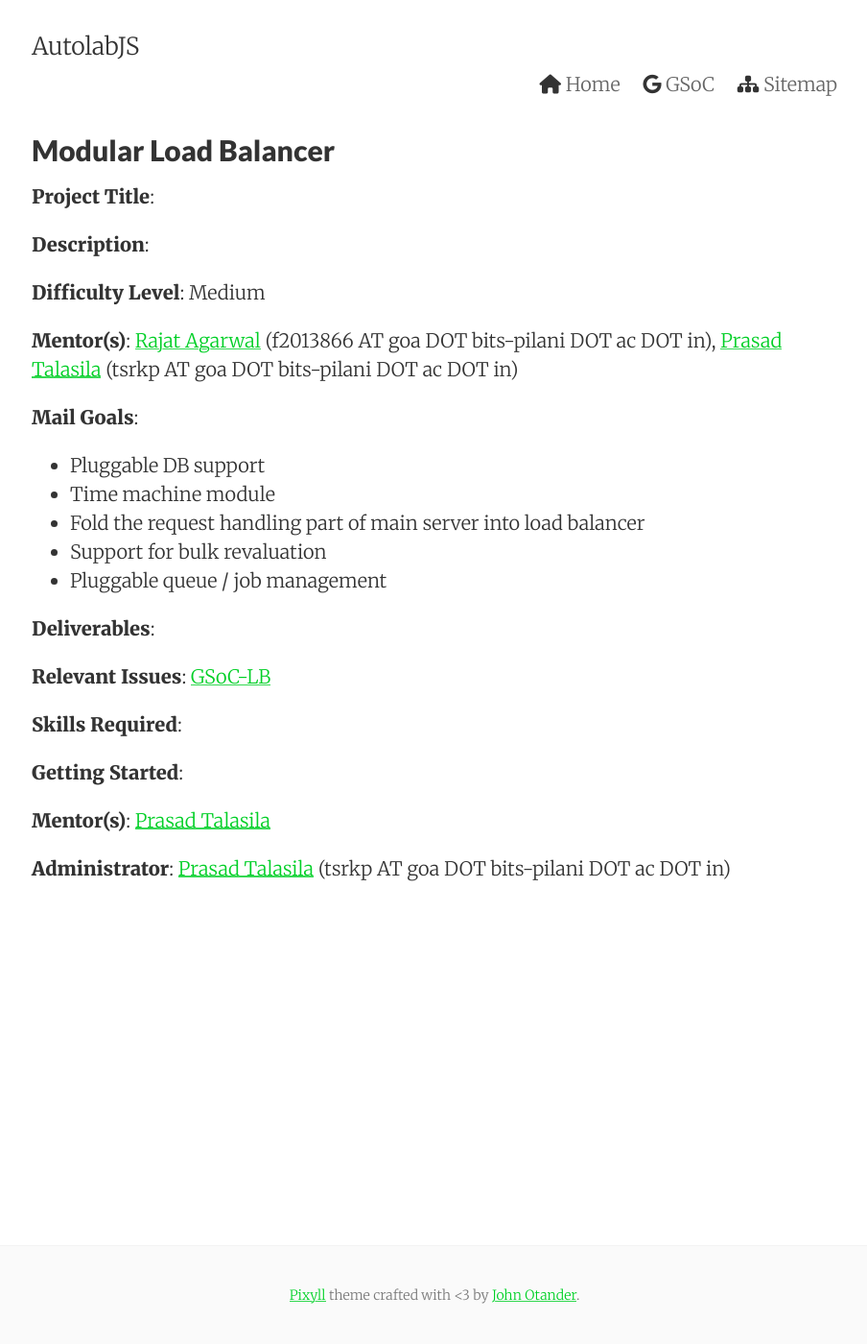
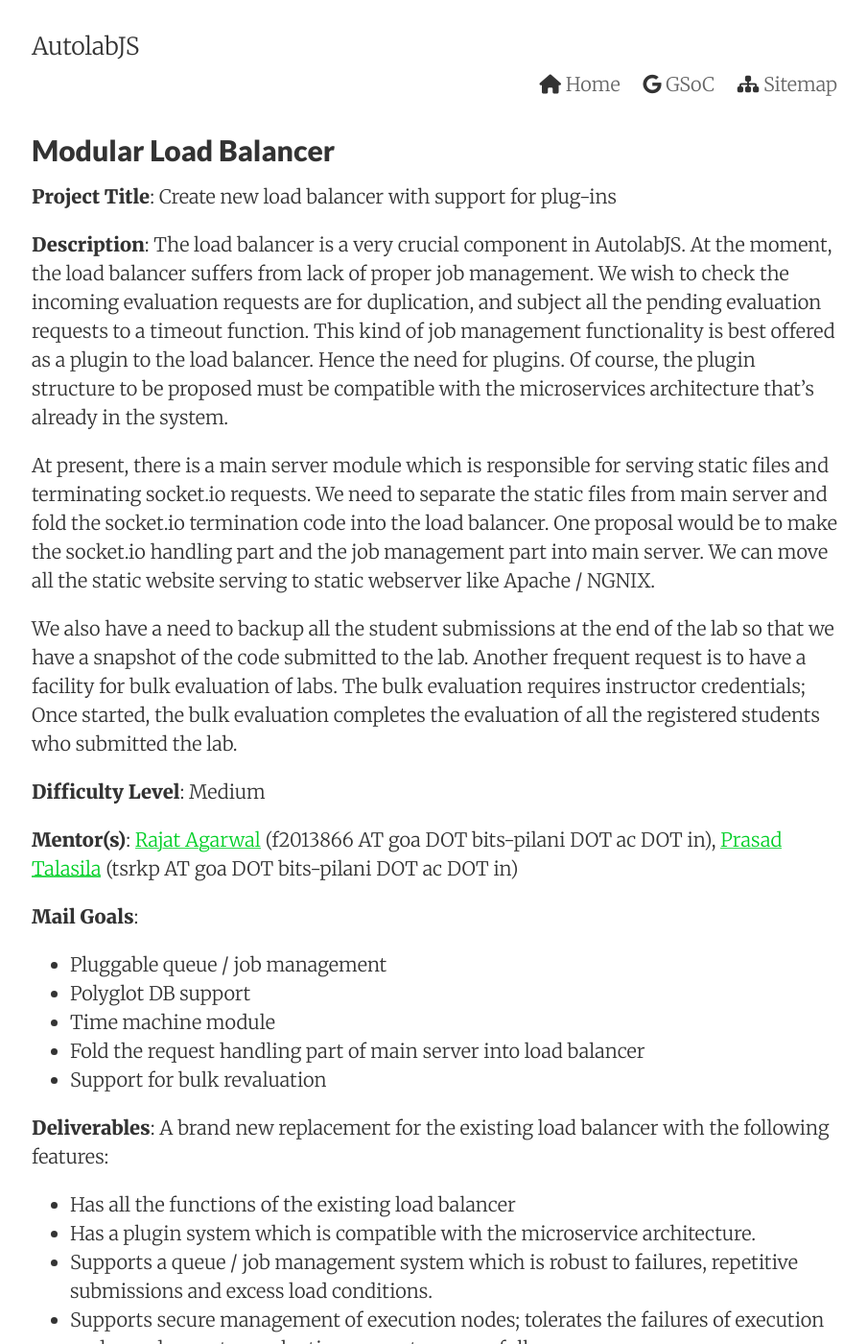
Before and after one commit to AutolabJS/autolabjs.github.io, a Jekyll site: the page built from pages/projects/load_balancer/load_balancer.md, in a window 1280 px wide and 1400 px high. Shown: the whole window at 96% size, without its empty margins (187-1091 px from the left). Built offline with Jekyll 4.4.1, drawn with Linux system fonts in a browser that asks for light colours; nearby versions of some CDN libraries; some of the changed text lies outside the part shown.

Commit message:
updates the load balancer project page

```diff
--- a/pages/projects/load_balancer/load_balancer.md
+++ b/pages/projects/load_balancer/load_balancer.md
@@ -4,29 +4,44 @@ title: Modular Load Balancer
 permalink: /gsoc/lb/
 tags: gsoc load balancer
 ---
-**Project Title**:
+**Project Title**: Create new load balancer with support for plug-ins
 
-**Description**:
+**Description**: The load balancer is a very crucial component in AutolabJS. At the moment, the load balancer suffers from lack of proper job management. We wish to check the incoming evaluation requests are for duplication, and subject all the pending evaluation requests to a timeout function. This kind of job management functionality is best offered as a plugin to the load balancer. Hence the need for plugins. Of course, the plugin structure to be proposed must be compatible with the microservices architecture that's already in the system.
+
+At present, there is a main server module which is responsible for serving static files and terminating socket.io requests. We need to separate the static files from main server and fold the socket.io termination code into the load balancer. One proposal would be to make the socket.io handling part and the job management part into main server. We can move all the static website serving to static webserver like Apache / NGNIX.
+
+We also have a need to backup all the student submissions at the end of the lab so that we have a snapshot of the code submitted to the lab. Another frequent request is to have a facility for bulk evaluation of labs. The bulk evaluation requires instructor credentials; Once started, the bulk evaluation completes the evaluation of all the registered students who submitted the lab.
 
 **Difficulty Level**: Medium
 
 **Mentor(s)**: [Rajat Agarwal](https://rajat503.github.io/) (f2013866 AT goa DOT bits-pilani DOT ac DOT in), [Prasad Talasila](https://github.com/prasadtalasila) (tsrkp AT goa DOT bits-pilani DOT ac DOT in)
 
 **Mail Goals**:
-* Pluggable DB support
+* Pluggable queue / job management
+* Polyglot DB support
 * Time machine module
 * Fold the request handling part of main server into load balancer
 * Support for bulk revaluation
-* Pluggable queue / job management
 
-**Deliverables**:
+**Deliverables**: A brand new replacement for the existing load balancer with the following features:
+* Has all the functions of the existing load balancer
+* Has a plugin system which is compatible with the microservice architecture.
+* Supports a queue / job management system which is robust to failures, repetitive submissions and excess load conditions.
+* Supports secure management of execution nodes; tolerates the failures of execution nodes and executes evaluation requests successfully.
+* Logs all the evaluation requests and results to database
+* Supports bulk evaluation requests.
+* Supports a time machine module where by the user repositories of interest are copied and backed up.
+* Supports registered students by checking all the incoming evaluations against a DB table of all the registered students.
 
 **Relevant Issues**: [GSoC-LB](https://github.com/AutolabJS/AutolabJS/labels/GSoC-LB)
 
-**Skills Required**:
+**Skills Required**: ES6 Programming on Node.js 8.x, [JS Testing](https://github.com/AutolabJS/AutolabJS/wiki/Testing), Winston logger, Microservices in Node.js
 
 **Getting Started**:
+1. Install AutolabJS and run a sample lab.
+1. Improve some aspect of the existing load balancer by taking care of problems listed in issues with [GSoC-LB](https://github.com/AutolabJS/AutolabJS/labels/GSoC-LB) label. This demonstrates your understanding of the existing code base.
+1. Write functional / unit / integration tests for [load balancer](https://github.com/AutolabJS/AutolabJS/tree/master/load_balancer) component.
+1. Create a skeleton code structure for plugin system that is compatible with microservices architecture.
 
-**Mentor(s)**: [Prasad Talasila](http://prasad.talasila.in)
 
 **Administrator**: [Prasad Talasila](http://prasad.talasila.in) (tsrkp AT goa DOT bits-pilani DOT ac DOT in)
```
